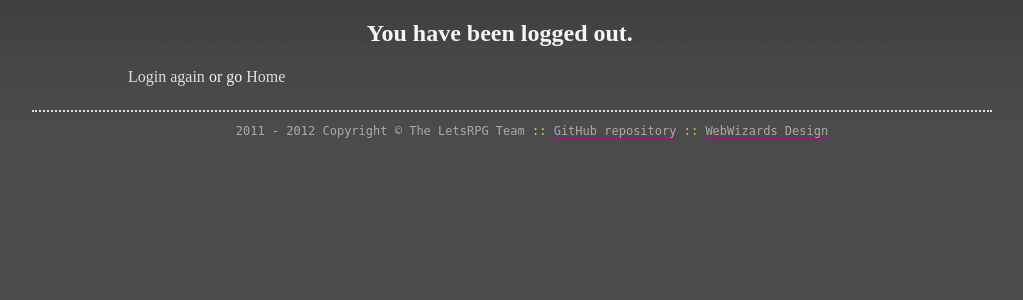
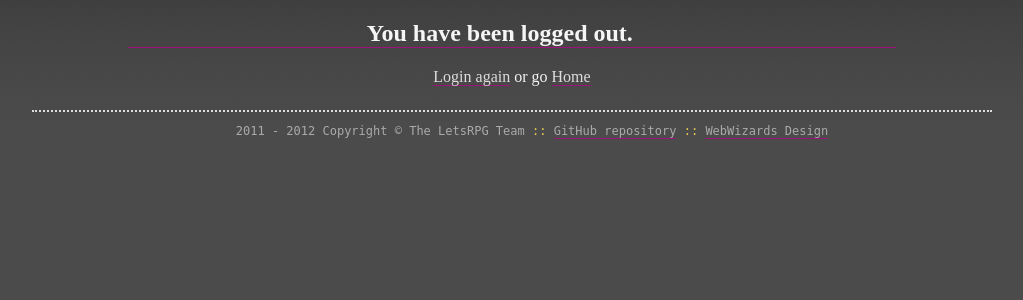
Before and after one commit to MasterEx/letsrpg-social-network, a Django app: template templates/accounts/logged_out.html in a window 1280 px wide. Shown: the part 129-429 px from the top of the page, without its empty margins (128-1151 px from the left). Run offline with Django 3.2, Linux system fonts and the light colour scheme; the template is opened without the code that fills it, so the values that code supplies are empty.

Commit message:
fix centered css class

```diff
--- a/static/css/screen.css
+++ b/static/css/screen.css
@@ -163,6 +163,9 @@ ul.inline li {
 #content .centered {
     text-align: center;
 }
+#content .centered p {
+    text-align: center;
+}
 #content .centered h2 {
     text-align: center;
 }
```
